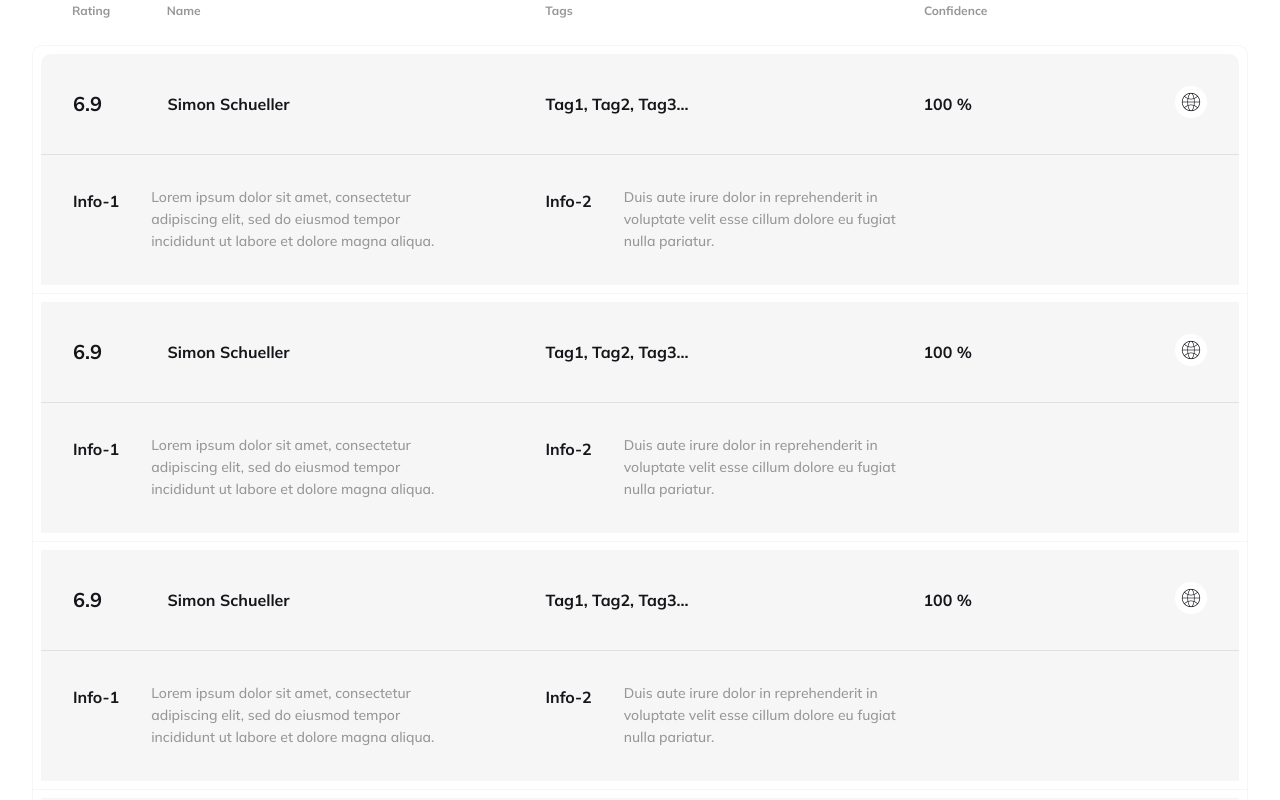
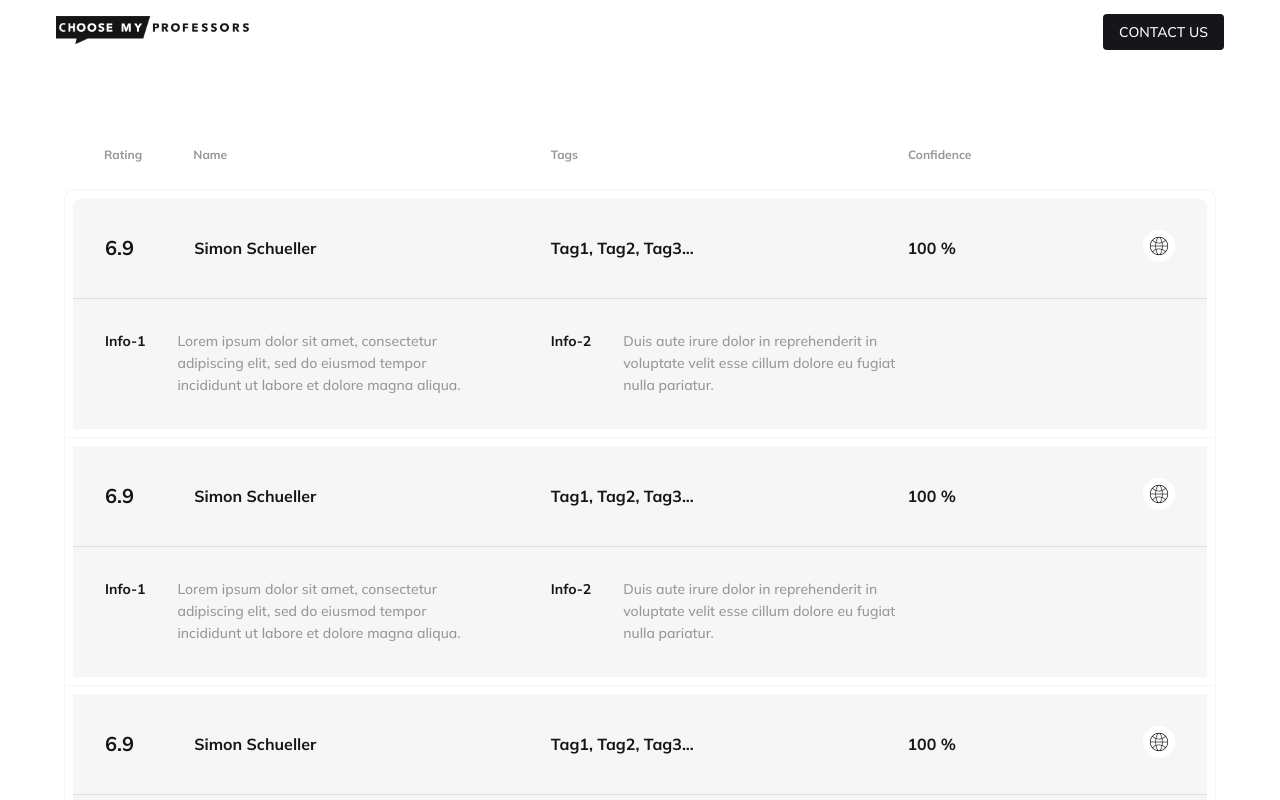
Before and after one commit to sim1029/choose-my-professor, a React (Vite) app in the folder cmp-client/: page / in a window 1280 px wide. Shown: the top 800 px of the page. Built offline with nearby package versions, Linux system fonts and the light colour scheme.

Commit message:
add initial navbar component

```diff
--- a/cmp-client/index.html
+++ b/cmp-client/index.html
@@ -2,7 +2,7 @@
 <html lang="en">
   <head>
     <meta charset="UTF-8" />
-    <link rel="icon" type="image/svg+xml" href="/rmp-logo.png" />
+    <link rel="icon" type="image/svg+xml" href="/cmp-logo.png" />
     <meta name="viewport" content="width=device-width, initial-scale=1.0" />
     <title>Choose My Professor</title>
   </head>
--- a/cmp-client/src/App.tsx
+++ b/cmp-client/src/App.tsx
@@ -4,6 +4,7 @@ import Container from "@mui/material/Container";
 import Grid from "@mui/material/Grid";
 import CardHeaders from "./components/CardHeaders";
 import { createTheme, ThemeProvider } from "@mui/material/styles";
+import Navbar from "./components/Navbar";
 
 const theme = createTheme({
   typography: {
@@ -26,12 +27,24 @@ const theme = createTheme({
 function App() {
   return (
     <ThemeProvider theme={theme}>
-      <Grid container rowSpacing={0} px={4} columnSpacing={{ xs: 0, lg: 4 }}>
-        <CardHeaders />
-        <ProfessorCard isTopCard={true} />
-        <ProfessorCard />
-        <ProfessorCard />
-        <ProfessorCard />
+      <Grid container rowSpacing={10} px={4}>
+        <Grid item xs={12}>
+          <Navbar></Navbar>
+        </Grid>
+        <Grid item xs={12}>
+          <Grid
+            container
+            rowSpacing={0}
+            px={4}
+            columnSpacing={{ xs: 0, lg: 4 }}
+          >
+            <CardHeaders />
+            <ProfessorCard isTopCard={true} />
+            <ProfessorCard />
+            <ProfessorCard />
+            <ProfessorCard />
+          </Grid>
+        </Grid>
       </Grid>
     </ThemeProvider>
   );
--- /dev/null
+++ b/cmp-client/src/components/Navbar.tsx
@@ -0,0 +1,46 @@
+import * as React from "react";
+import AppBar from "@mui/material/AppBar";
+import Box from "@mui/material/Box";
+import Toolbar from "@mui/material/Toolbar";
+import IconButton from "@mui/material/IconButton";
+import Typography from "@mui/material/Typography";
+import Menu from "@mui/material/Menu";
+import MenuIcon from "@mui/icons-material/Menu";
+import Container from "@mui/material/Container";
+import Avatar from "@mui/material/Avatar";
+import Button from "@mui/material/Button";
+import Tooltip from "@mui/material/Tooltip";
+import MenuItem from "@mui/material/MenuItem";
+import cmpLogo from "../assets/cmp-logo.png";
+
+const pages = ["Products", "Pricing", "Blog"];
+const settings = ["Profile", "Account", "Dashboard", "Logout"];
+
+const Navbar = () => {
+  const [anchorElNav, setAnchorElNav] = React.useState<null | HTMLElement>(
+    null
+  );
+
+  const handleOpenNavMenu = (event: React.MouseEvent<HTMLElement>) => {
+    setAnchorElNav(event.currentTarget);
+  };
+
+  const handleCloseNavMenu = () => {
+    setAnchorElNav(null);
+  };
+
+  return (
+    <Box sx={{ flexGrow: 1 }}>
+      <Toolbar>
+        <Box sx={{ flexGrow: 1 }}>
+          <img src={cmpLogo} width={200}></img>
+        </Box>
+        <Button variant="contained" disableElevation color="secondary">
+          Contact Us
+        </Button>
+      </Toolbar>
+    </Box>
+  );
+};
+
+export default Navbar;
--- a/cmp-client/src/components/ProfessorCard.tsx
+++ b/cmp-client/src/components/ProfessorCard.tsx
@@ -97,7 +97,7 @@ const ProfessorCard = ({ isTopCard }: ProfessorCardProps) => {
           <Grid item xs={5}>
             <Stack direction="row" spacing={4}>
               <Typography
-                variant={"subtitle1"}
+                variant={"subtitle2"}
                 fontWeight="bold"
                 flexShrink={0}
               >
@@ -116,7 +116,7 @@ const ProfessorCard = ({ isTopCard }: ProfessorCardProps) => {
           <Grid item xs={7}>
             <Stack direction="row" spacing={4}>
               <Typography
-                variant={"subtitle1"}
+                variant={"subtitle2"}
                 flexShrink={0}
                 fontWeight="bold"
               >
```
Also changed, not shown: cmp-client/public/cmp-logo.png (added), cmp-client/src/assets/cmp-logo.png (added).
